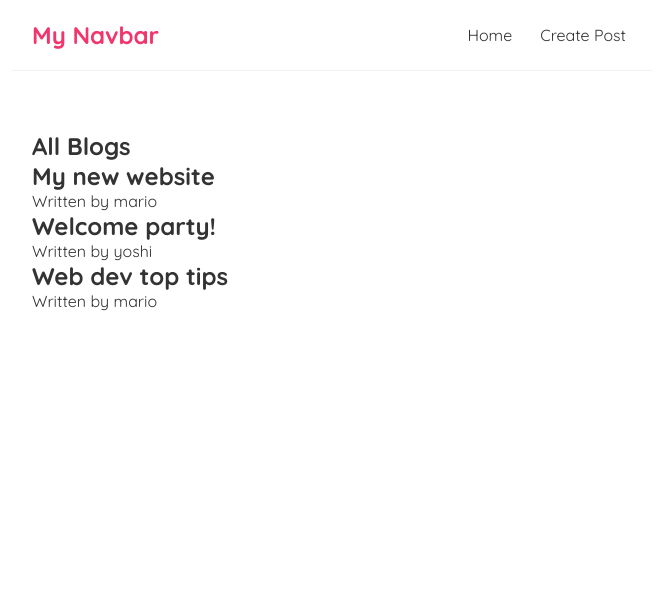
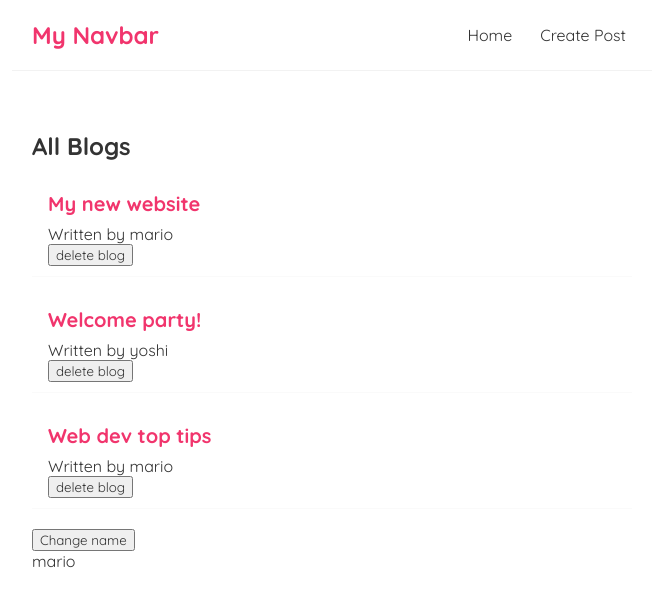
Before and after one commit to Kleriz171/learning-react-2, a React (Vite) app: page / in a window 1280 px wide. Shown: the top 606 px of the page, without its empty margins (308-965 px from the left). Built offline with nearby package versions, Linux system fonts and the light colour scheme.

Commit message:
Added a JSON database file and fixed JSX syntax in home.jsx

```diff
--- /dev/null
+++ b/data/db.json
@@ -0,0 +1,7 @@
+{
+    "blogs": [
+        { "id": 1, "title": "My new website", "body": "lorem ipsum...", "author": "mario" },
+        { "id": 2, "title": "Welcome party!", "body": "lorem ipsum...", "author": "yoshi" },
+        { "id": 3, "title": "Web dev top tips", "body": "lorem ipsum...", "author": "mario" }
+    ]
+}
--- a/src/BlogList.jsx
+++ b/src/BlogList.jsx
@@ -1,8 +1,5 @@
-function BlogList(props) {
-    const blogs = props.blogs;
-    const title = props.title;
+function BlogList({blogs, title, handleDelete}) {
 
-    console.log(props, blogs);
     return (
         <div className="home">
             <h2>{title}</h2>
@@ -10,6 +7,7 @@ function BlogList(props) {
             <div className="blog-preview" key={blog.id}>
                 <h2>{ blog.title}</h2>
                 <p>Written by { blog.author}</p>
+                <button onClick={() => {handleDelete(blog.id)}}>delete blog</button>
             </div>
         ))}
     </div>
--- a/src/home.jsx
+++ b/src/home.jsx
@@ -1,4 +1,4 @@
-import { useState } from "react";
+import { useState , useEffect } from "react";
 import BlogList from "./BlogList";
 
 function Home() {
@@ -7,8 +7,25 @@ function Home() {
     { title: 'Welcome party!', body: 'lorem ipsum...', author: 'yoshi', id: 2 },
     { title: 'Web dev top tips', body: 'lorem ipsum...', author: 'mario', id: 3 }
   ]);
+
+  const [name, setName] = useState('mario');
+const handleDelete = (id) =>{
+    const newBlogs = blogs.filter(blog => blog.id !== id);
+    setblogs(newBlogs);
+}
+
+    useEffect(() => {
+        console.log("use effect ran");
+        console.log(name);
+    }, [name]);
+
     return(
-        <BlogList blogs={blogs} title= "All Blogs"/>
+        <div className="home">
+        <BlogList blogs={blogs} title= "All Blogs" handleDelete={handleDelete}/>
+        <button onClick={() => setName('luigi')}>Change name</button>
+        <p>{name}</p>
+        </div>
+
     );
 }
 
--- a/src/index.css
+++ b/src/index.css
@@ -33,3 +33,18 @@
   margin: 40px auto;
   padding: 20px;
 }
+
+/* blog previews / list */
+.blog-preview {
+  padding: 10px 16px;
+  margin: 20px 0;
+  border-bottom: 1px solid #fafafa;
+}
+.blog-preview:hover {
+  box-shadow: 1px 3px 5px rgba(0,0,0,0.1);
+}
+.blog-preview h2 {
+  font-size: 20px;
+  color: #f1356d;
+  margin-bottom: 8px;
+}
```
